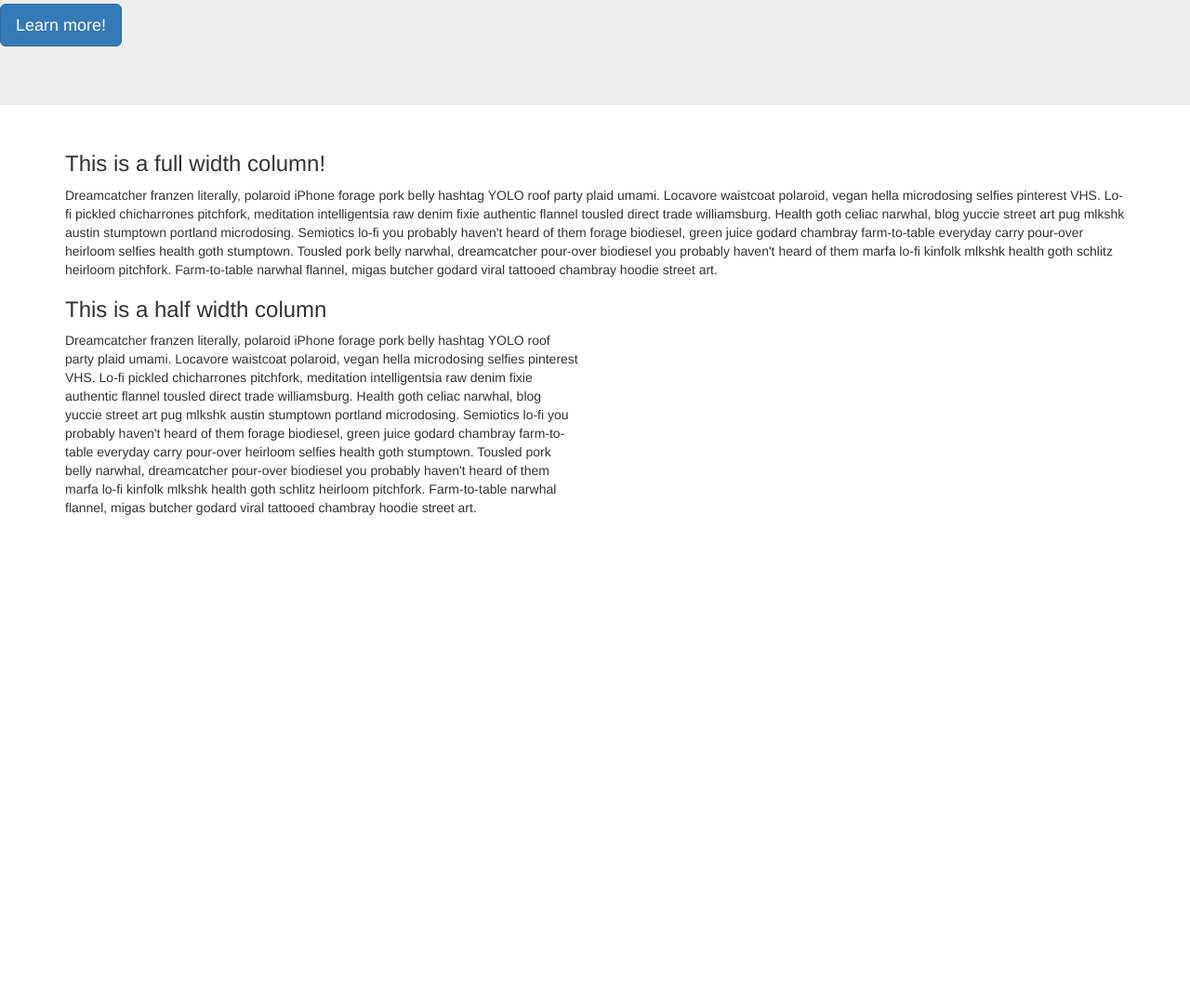
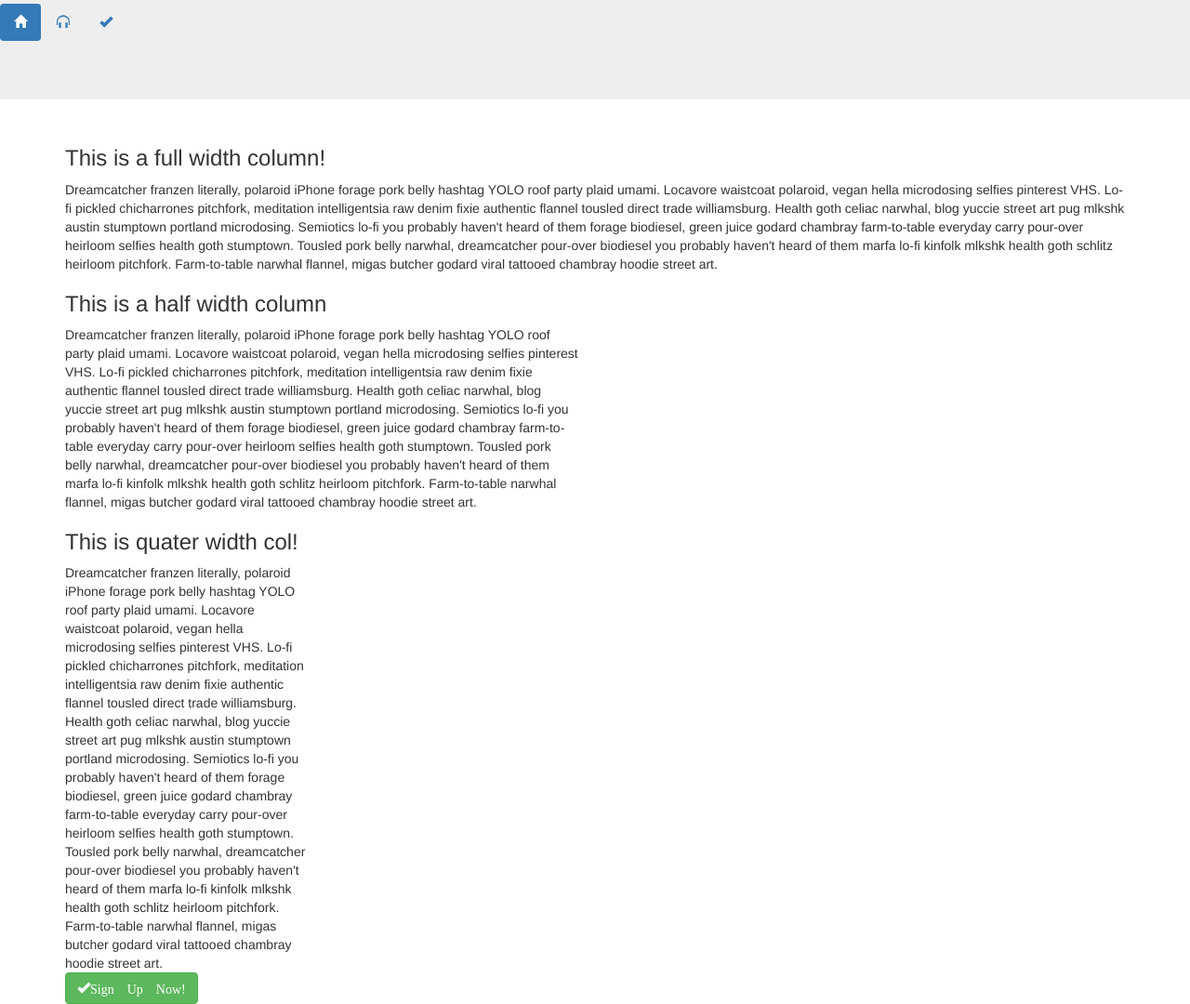
Before and after one commit to erichemory/bootstrap, a plain HTML site: page index.html in a window 1280 px wide. Shown: the part 188-1268 px from the top of the page at 93% size. Before the commit the page ends 800 px from the top, so only its background shows below. Drawn offline with nearby package versions, Linux system fonts and the light colour scheme.

Commit message:
added a bunch of extra things messin around with styling

```diff
--- a/index.html
+++ b/index.html
@@ -9,35 +9,49 @@
 
   <!-- Bootstrap -->
   <link rel="stylesheet" href="https://maxcdn.bootstrapcdn.com/bootstrap/3.3.5/css/bootstrap.min.css" integrity="sha512-dTfge/zgoMYpP7QbHy4gWMEGsbsdZeCXz7irItjcC3sPUFtf0kuFbDz/ixG7ArTxmDjLXDmezHubeNikyKGVyQ==" crossorigin="anonymous">
-  <!-- HTML5 shim and Respond.js for IE8 support of HTML5 elements and media queries -->
-  <!-- WARNING: Respond.js doesn't work if you view the page via file:// -->
-    <!--[if lt IE 9]>
-      <script src="https://oss.maxcdn.com/html5shiv/3.7.2/html5shiv.min.js"></script>
-      <script src="https://oss.maxcdn.com/respond/1.4.2/respond.min.js"></script>
-      <![endif]-->
+
     </head>
     <body>
       <div class="jumbotron">
         <h1> Hello, world!</h1>
         <p>Check This Out!</p>
-        <p><a class="btn btn-primary btn-lg" href="#" role="button">Learn more!</a></p>
+        <p> <ul class="nav nav-pills">
+  <li role="presentation" class="active"><a href="#home"><span class="glyphicon glyphicon-home"></a></li>
+  <li role="presentation"><a href="#headphones"><span class="glyphicon glyphicon-headphones"></a></li>
+  <li role="presentation"><a href="#ok"><span class="glyphicon glyphicon-ok"></a></li>
+</ul></p>
     </div>
 
     <div class="container">
       <div class="row">
         <div class="col-md-12">
+          <div class="home">
           <h3>This is a full width column!</h3>
           Dreamcatcher franzen literally, polaroid iPhone forage pork belly hashtag YOLO roof party plaid umami. Locavore waistcoat polaroid, vegan hella microdosing selfies pinterest VHS. Lo-fi pickled chicharrones pitchfork, meditation intelligentsia raw denim fixie authentic flannel tousled direct trade williamsburg. Health goth celiac narwhal, blog yuccie street art pug mlkshk austin stumptown portland microdosing. Semiotics lo-fi you probably haven't heard of them forage biodiesel, green juice godard chambray farm-to-table everyday carry pour-over heirloom selfies health goth stumptown. Tousled pork belly narwhal, dreamcatcher pour-over biodiesel you probably haven't heard of them marfa lo-fi kinfolk mlkshk health goth schlitz heirloom pitchfork. Farm-to-table narwhal flannel, migas butcher godard viral tattooed chambray hoodie street art.
 
-
+</div>
         </div>
       </div>
       <div class="row">
         <div class="col-md-6">
+          <div class="headphones">
           <h3>This is a half width column</h3>
         Dreamcatcher franzen literally, polaroid iPhone forage pork belly hashtag YOLO roof party plaid umami. Locavore waistcoat polaroid, vegan hella microdosing selfies pinterest VHS. Lo-fi pickled chicharrones pitchfork, meditation intelligentsia raw denim fixie authentic flannel tousled direct trade williamsburg. Health goth celiac narwhal, blog yuccie street art pug mlkshk austin stumptown portland microdosing. Semiotics lo-fi you probably haven't heard of them forage biodiesel, green juice godard chambray farm-to-table everyday carry pour-over heirloom selfies health goth stumptown. Tousled pork belly narwhal, dreamcatcher pour-over biodiesel you probably haven't heard of them marfa lo-fi kinfolk mlkshk health goth schlitz heirloom pitchfork. Farm-to-table narwhal flannel, migas butcher godard viral tattooed chambray hoodie street art.
       </div>
+
+      </div>
     </div>
+    <div class="row">
+      <div class="col-md-3">
+        <div class="ok">
+          <h3>This is quater width col!</h3>
+          Dreamcatcher franzen literally, polaroid iPhone forage pork belly hashtag YOLO roof party plaid umami. Locavore waistcoat polaroid, vegan hella microdosing selfies pinterest VHS. Lo-fi pickled chicharrones pitchfork, meditation intelligentsia raw denim fixie authentic flannel tousled direct trade williamsburg. Health goth celiac narwhal, blog yuccie street art pug mlkshk austin stumptown portland microdosing. Semiotics lo-fi you probably haven't heard of them forage biodiesel, green juice godard chambray farm-to-table everyday carry pour-over heirloom selfies health goth stumptown. Tousled pork belly narwhal, dreamcatcher pour-over biodiesel you probably haven't heard of them marfa lo-fi kinfolk mlkshk health goth schlitz heirloom pitchfork. Farm-to-table narwhal flannel, migas butcher godard viral tattooed chambray hoodie street art.
+        </div>
+      </div>
+    </div>
+
+       <a href="#" class="btn btn-success"><span class="glyphicon glyphicon-ok">Sign Up Now!</a>
+
   </div>
 
     <!-- jQuery (necessary for Bootstrap's JavaScript plugins) -->
```
